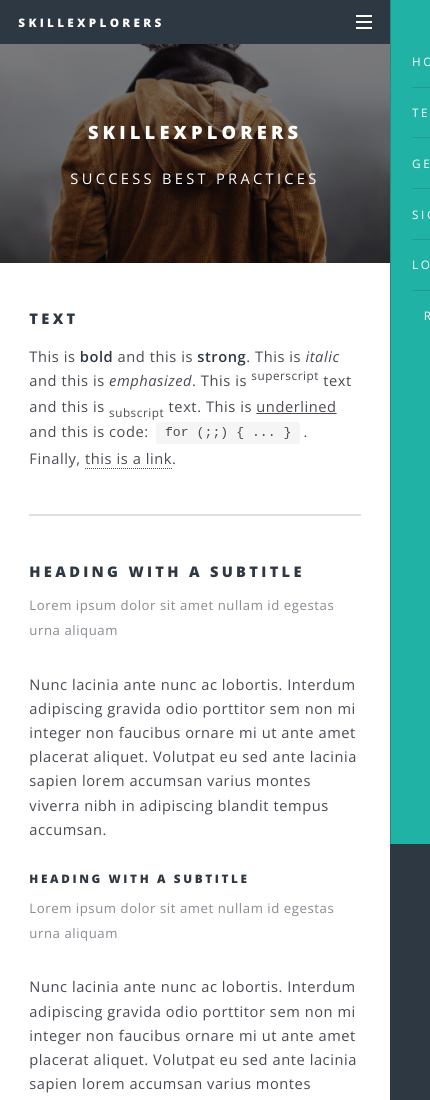
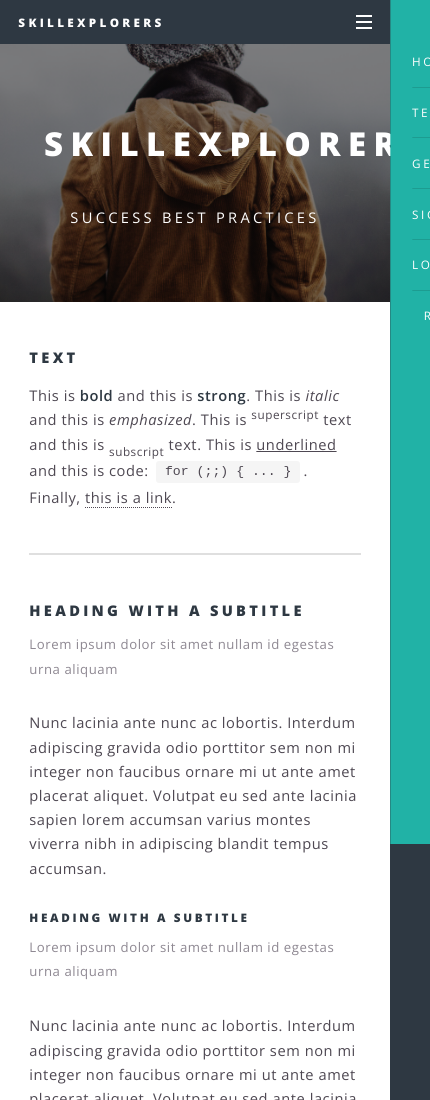
Before and after one commit to skillexplorers/test, a plain HTML site: page test.html in a window 390 px wide. Shown: the top 1100 px of the page, 430 px wide, since content can reach past the window. Drawn offline with nearby package versions, Linux system fonts and the light colour scheme; files whose address does not match are found by name.

Commit message:
changes to h2

```diff
--- a/css/main.css
+++ b/css/main.css
@@ -775,14 +775,14 @@ body.is-loading #banner:after { opacity: 1; }
 
 /* Main */
 #main > header { padding: 12em 0 10em 0 ; background-image: -moz-linear-gradient(top, rgba(0,0,0,0.5), rgba(0,0,0,0.5)), url("/test/images/banner.jpg"); background-image: -webkit-linear-gradient(top, rgba(0,0,0,0.5), rgba(0,0,0,0.5)), url("/spectral/images/banner.jpg"); background-image: -ms-linear-gradient(top, rgba(0,0,0,0.5), rgba(0,0,0,0.5)), url("/spectral/images/banner.jpg"); background-image: linear-gradient(top, rgba(0,0,0,0.5), rgba(0,0,0,0.5)), url("/spectral/images/banner.jpg"); background-attachment: fixed; background-position: center center; background-repeat: no-repeat; background-size: cover; text-align: center; }
-#main > header h2 { font-size: 1.75em; margin: 0 0 0.5em 0; }
+#main > header h2 { font-size: 2.75em; margin: 0 0 0.5em 0; }
 #main > header p { color: inherit; letter-spacing: 0.225em; text-transform: uppercase; top: 0; }
 #main > header p a { color: inherit; }
 @media screen and (max-width: 1680px) { #main > header { padding: 10em 0 8em 0 ; } }
 @media screen and (max-width: 1280px) { #main > header { padding: 8em 3em 6em 3em ; } }
 @media screen and (max-width: 980px) { #main > header { padding: 10em 3em 8em 3em ; } }
 @media screen and (max-width: 736px) { #main > header { padding: 5em 3em 3em 3em ; }
-  #main > header h2 { font-size: 1.25em; margin: 0 0 1em 0; } }
+  #main > header h2 { font-size: 2.25em; margin: 0 0 1em 0; } }
 
 body.is-mobile #main > header { background-attachment: scroll; }
 
```
